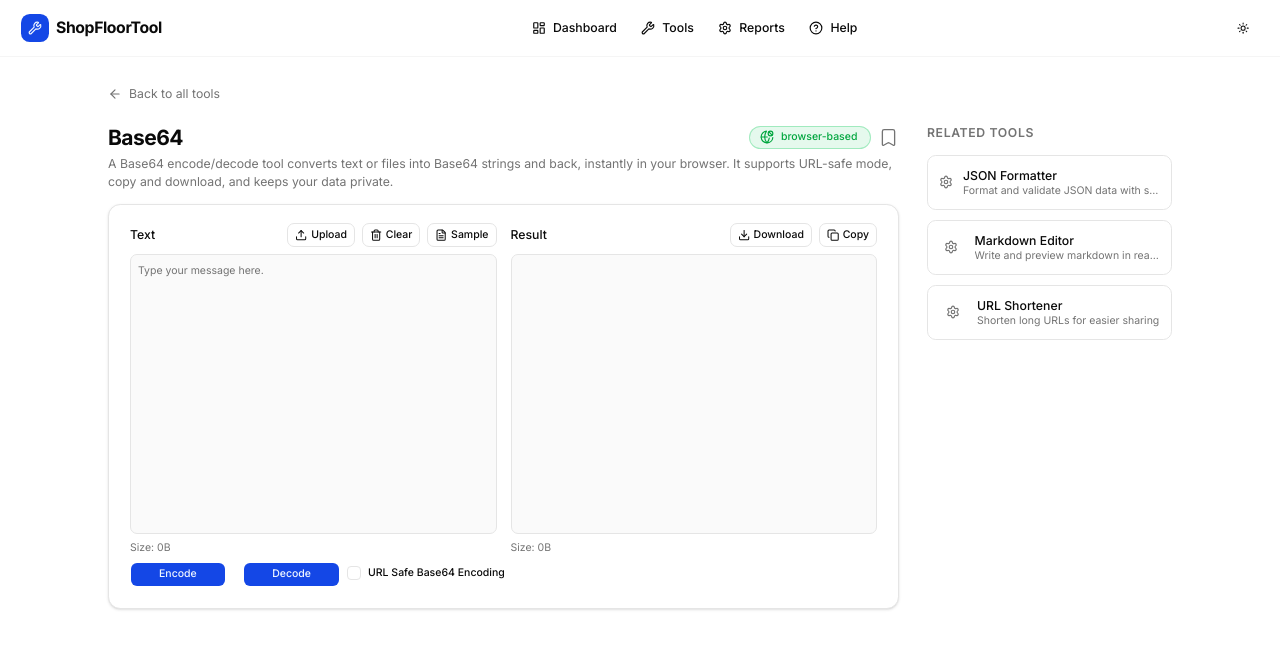
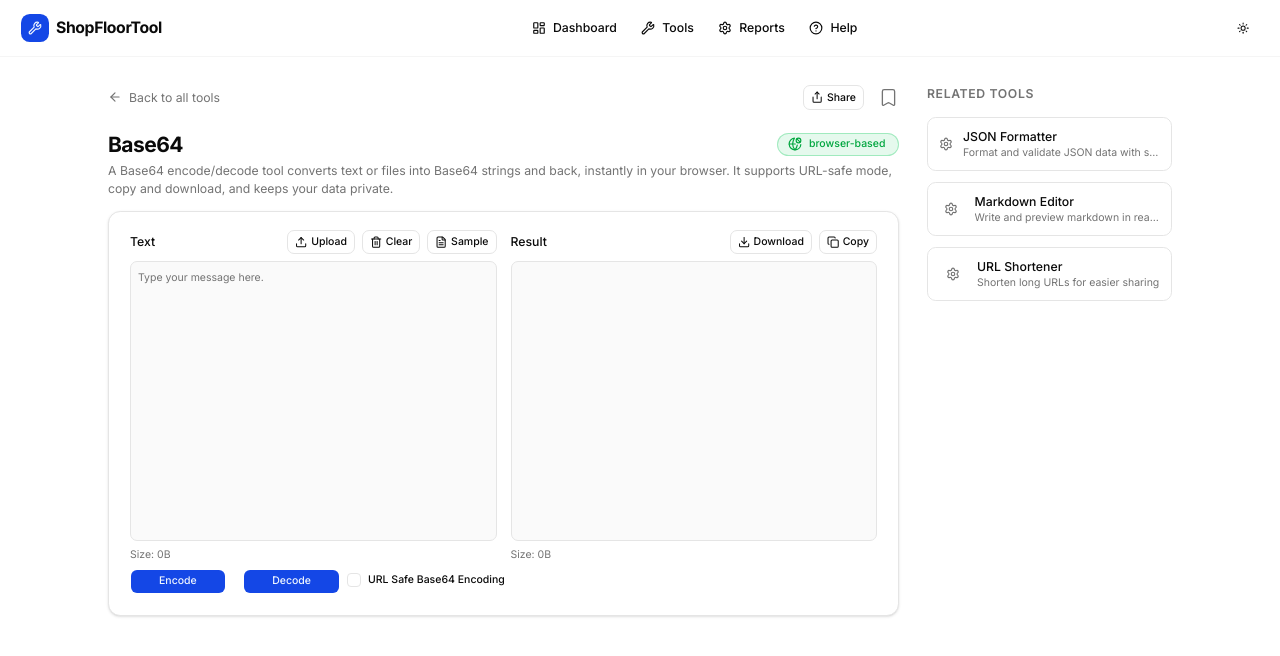
Before and after one commit to ssaisanthosh/shopfloortool, a Next.js app: page /tools/base64-tool in a window 1280 px wide. Shown: the top 656 px of the page. Built offline with nearby package versions, Linux system fonts and the light colour scheme.

Commit message:
tool template change

```diff
--- a/app/tools/[slug]/page.tsx
+++ b/app/tools/[slug]/page.tsx
@@ -12,6 +12,7 @@ import {
   GlobeBanIcon,
   Lock,
   ArrowLeft,
+  Share,
 } from "lucide-react"
 import { BookmarkButton } from "@/components/ui/bookmark-button"
 import dynamic from "next/dynamic"
@@ -21,6 +22,7 @@ import {
   TooltipContent,
   TooltipTrigger,
 } from "@/components/ui/tooltip"
+import { Button } from "@/components/ui/button"
 
 const categoryIcons: Record<
   string,
@@ -71,20 +73,28 @@ export default async function ToolPage({
   return (
     <div className="min-h-screen bg-background py-8">
       <div className="mx-auto max-w-7xl px-4 sm:px-6 lg:px-8">
-        {/* Back link */}
-        <Link
-          href="/tools"
-          className="mb-6 inline-flex items-center gap-2 text-sm text-muted-foreground hover:text-foreground"
-        >
-          <ArrowLeft className="h-4 w-4" />
-          Back to all tools
-        </Link>
-
         <div className="grid grid-cols-1 gap-8 lg:grid-cols-12">
           {/* Tool Detail */}
           <div className="lg:col-span-9">
             <div className="flex flex-col gap-6 lg:flex-row">
               <div className="relative w-full">
+                <div className="mb-6 flex items-center gap-4">
+                  {/* Back link */}
+                  <Link
+                    href="/tools"
+                    className="inline-flex items-center gap-2 text-sm text-muted-foreground hover:text-foreground"
+                  >
+                    <ArrowLeft className="h-4 w-4" />
+                    Back to all tools
+                  </Link>
+                  {/* Back link */}
+                  <Button variant="outline" className="ml-auto">
+                    {" "}
+                    <Share></Share>Share
+                  </Button>
+                  <BookmarkButton toolId={tool.id} className="" />
+                </div>
+
                 <div className="flex items-start">
                   <div>
                     <div className="flex items-center gap-2">
@@ -107,8 +117,6 @@ export default async function ToolPage({
                             </p>
                           </TooltipContent>
                         </Tooltip>
-
-                        <BookmarkButton toolId={tool.id} className="" />
                       </div>
                     </div>
 
```
